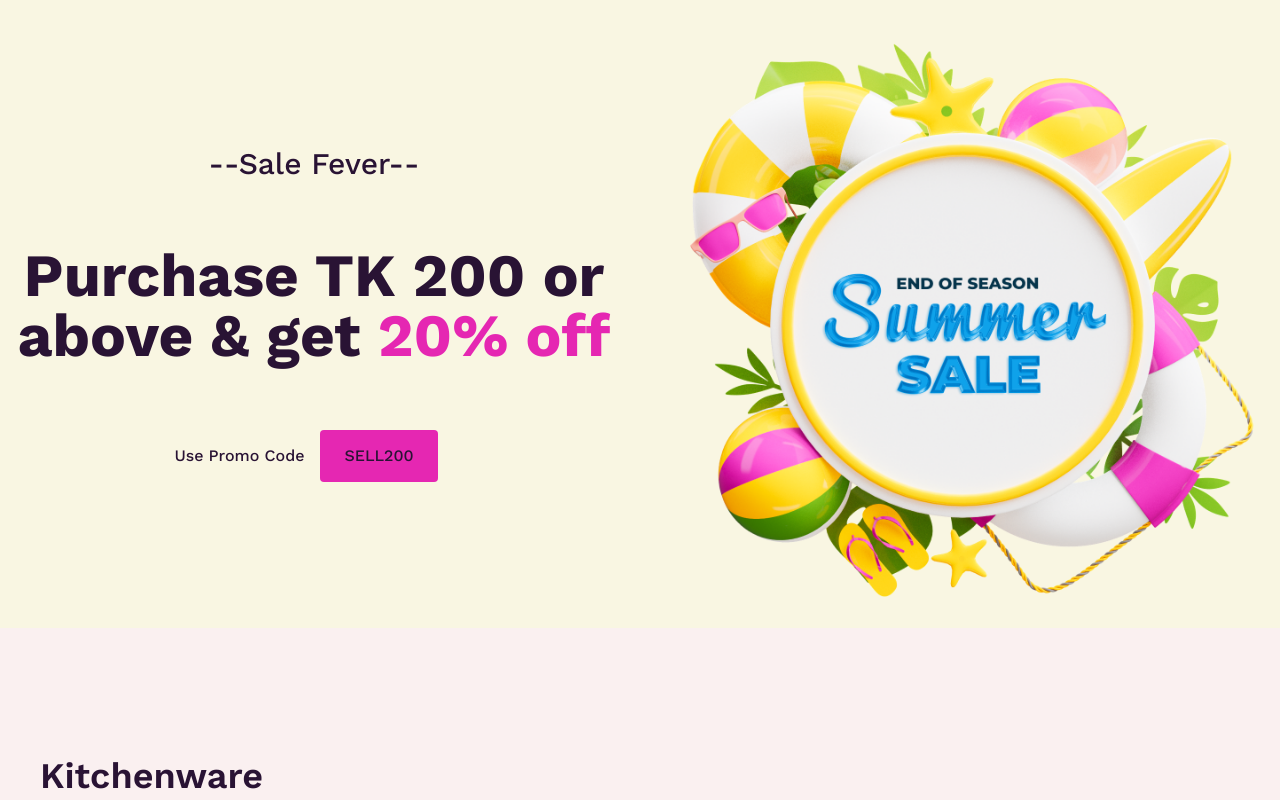
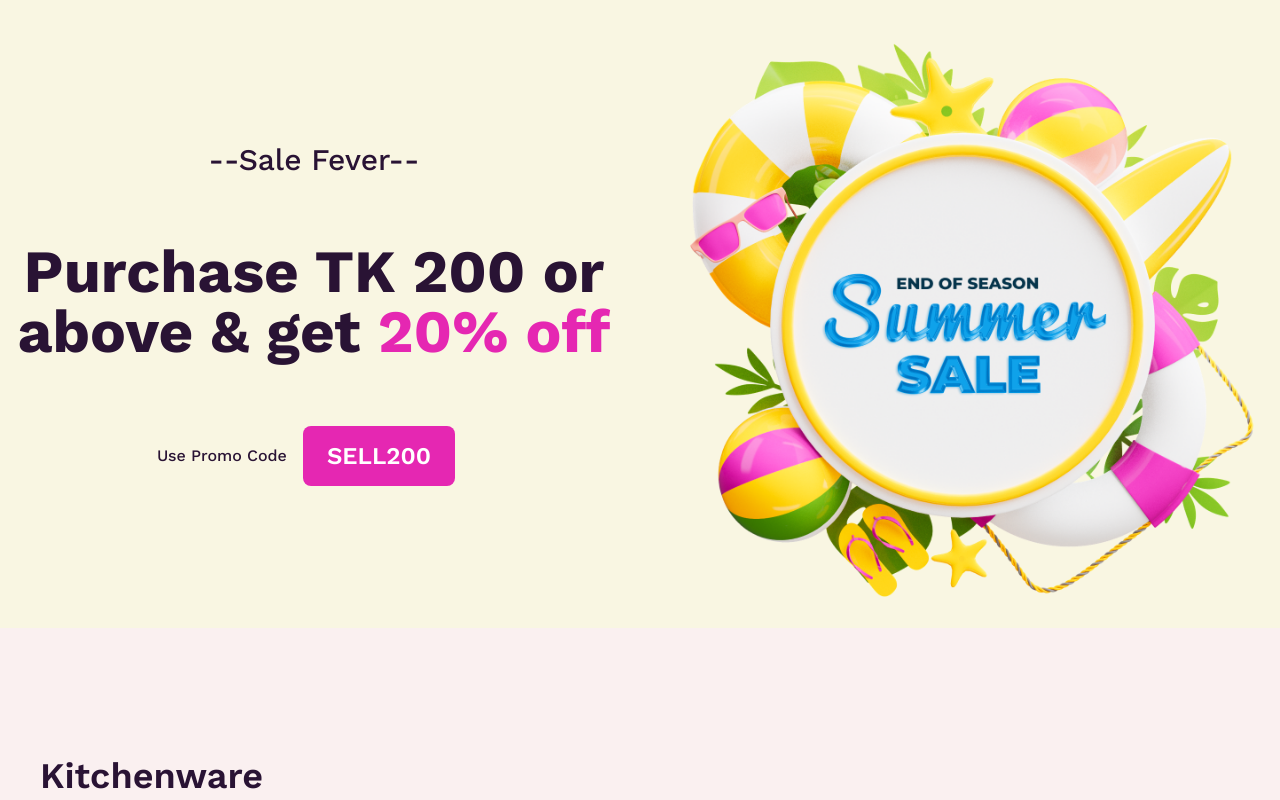
Before and after one commit to Tahative/summer-sale, a plain HTML site: page index.html in a window 1280 px wide. Shown: the top 800 px of the page. Drawn offline with nearby package versions, Linux system fonts and the light colour scheme.

Commit message:
full complete

```diff
--- a/index.html
+++ b/index.html
@@ -36,7 +36,7 @@
         </p>
         <div class="flex justify-center items-center">
           <p class="justify-center text-base font medium">Use Promo Code</p>
-          <button class="bg-[#E527B2] py-3.5 px-6 mx-4 rounded">
+          <button class="bg-[#E527B2] text-white font-semibold	 text-2xl	 py-3.5 px-6 mx-4 rounded-lg">
             SELL200
           </button>
         </div>
```
